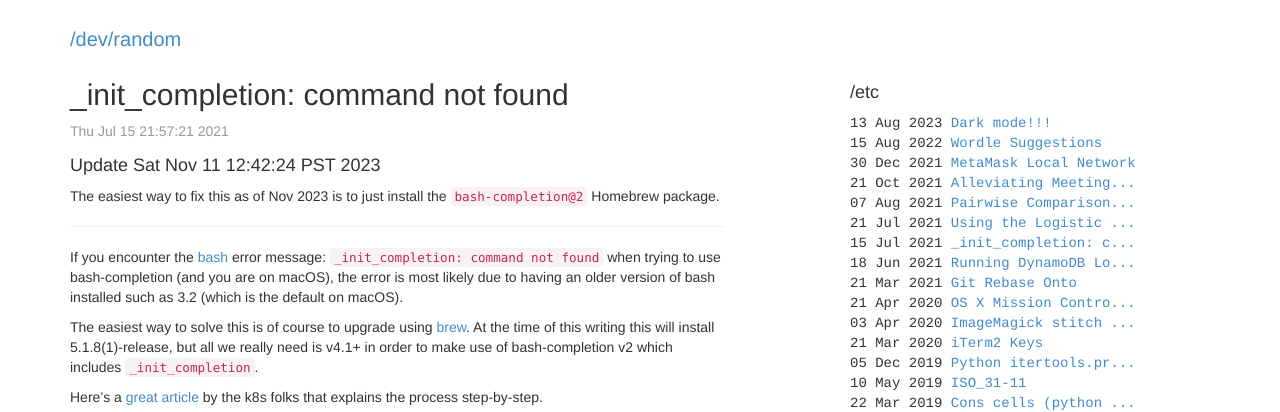
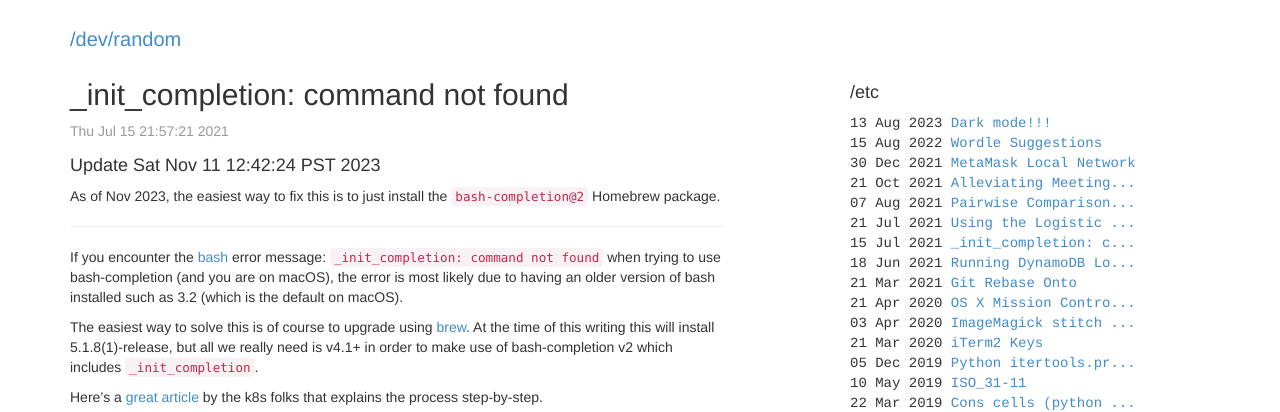
Before and after one commit to cadizm/blog.mcadiz.com, a Jekyll site: the page built from _posts/2021-07-15-_init_completion-command-not-found.md, in a window 1280 px wide. Shown: the top 412 px of the page. Built offline with Jekyll 4.4.1, drawn with Linux system fonts in a browser that asks for light colours.

```diff
--- a/_posts/2021-07-15-_init_completion-command-not-found.md
+++ b/_posts/2021-07-15-_init_completion-command-not-found.md
@@ -6,7 +6,7 @@ date: Thu Jul 15 14:57:21 PDT 2021
 
 #### Update Sat Nov 11 12:42:24 PST 2023
 
-The easiest way to fix this as of Nov 2023 is to just install the `bash-completion@2` Homebrew package.
+As of Nov 2023, the easiest way to fix this  is to just install the `bash-completion@2` Homebrew package.
 
 ---
 
```
